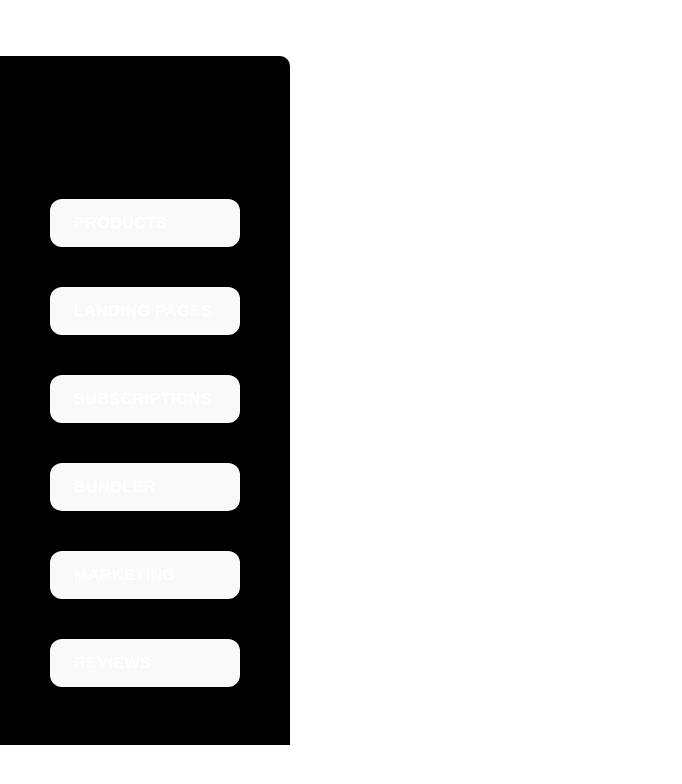
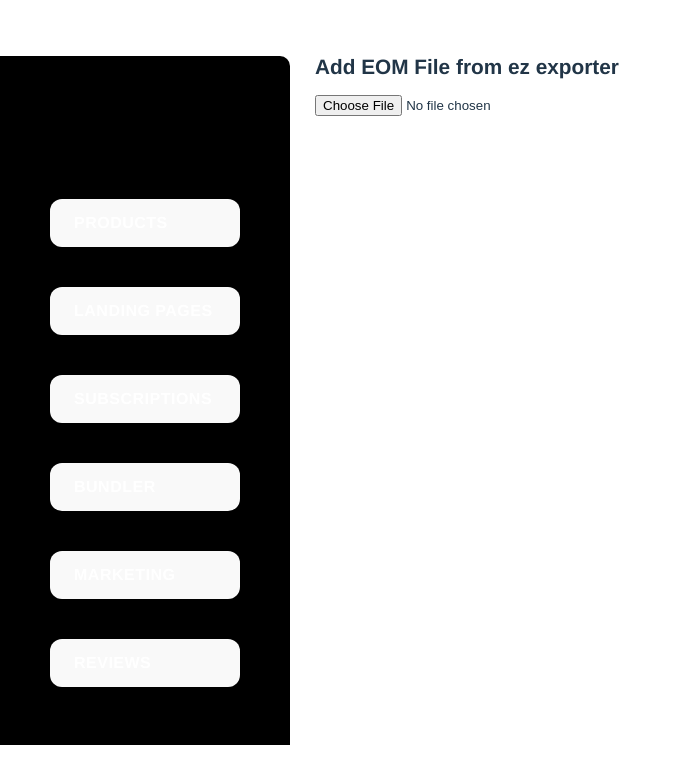
Before and after one commit to kukovisuals/subscription-anomaly, a React (Vite) app: page / in a window 1280 px wide. Both pictures are taken after a click on the button "BUNDLER". Shown: the top 784 px of the page, without its empty margins (0-682 px from the left). Built offline with nearby package versions, Linux system fonts and the light colour scheme; no server answers.

Commit message:
added upload option on custom bundler

```diff
--- a/src/App.jsx
+++ b/src/App.jsx
@@ -1,4 +1,5 @@
 import { useEffect, useState, useRef } from "react";
+import * as d3 from "d3";
 import { fileOrders, onlyProducts, landingPageArrs, reviewsStamps, setsBundles, customBundler } from './utilities/allFiles';
 import { productSales, subscriptionSales, landingPages, reviewsCleanup, reviewsTokens, marketingResources, allOrdersWithBundleInfo } from './utilities/allDataObjects';
 
@@ -33,6 +34,21 @@ function App() {
   const [loading, setLoading] = useState(true);
   const isFirstRender = useRef(true);
 
+  const handleFileUpload = (event) => {
+    const file = event.target.files[0];
+    if (!file) return;
+
+    const reader = new FileReader();
+    reader.onload = async (e) => {
+      const csvText = e.target.result;
+      const customBuildCsv = await allOrdersWithBundleInfo(customBundler);
+      setCustomBuildSet(customBuildCsv);
+      // const data = d3.csv(csvText);
+      console.log('CSV Data:', customBuildCsv);
+    };
+    reader.readAsText(file);
+  };
+
   useEffect(() => {
     if (!isFirstRender.current) return;
     isFirstRender.current = false;
@@ -47,9 +63,7 @@ function App() {
         const reviewsTextCsv = await reviewsTokens(reviewsStamps);
         // const inventoryDataCsv = await inventoryData(inventoryFiles);
         const marketingDataCsv = await marketingResources(setsBundles);
-        const customBuildCsv = await allOrdersWithBundleInfo(customBundler);
-
-        // const typesSetBuilder = customBuildCsv(customBuildCsv);
+        // const customBuildCsv = await allOrdersWithBundleInfo(customBundler);
 
         setSankeyData(suspiciousOrders);
         setProductData(productOrders);
@@ -57,7 +71,7 @@ function App() {
         setReviewsData(reviewsCsv);
         setTextReviewsData(reviewsTextCsv);
         setMarketingData(marketingDataCsv);
-        setCustomBuildSet(customBuildCsv);
+        // setCustomBuildSet(customBuildCsv);
 
         setSankeyDataRelief(suspiciousOrders.filter(order => order.items[0]?.subsType === "Custom Relief Bra Set Subscription Box"));
         setSankeyDataSupport(suspiciousOrders.filter(order => order.items[0]?.subsType === "Custom Support Bra Set Subscription Box"));
@@ -142,6 +156,13 @@ function App() {
 
         {view === "bundler" && (
           <div>
+            <h3>Add EOM File from ez exporter</h3>
+            <input
+              type="file"
+              accept=".csv"
+              placeholder="add file"
+              onChange={handleFileUpload}
+            />
             <CustomBuilder data={customBuildSet} containerId="d-custom-builder"/>
           </div>
         )}
--- a/src/utilities/allDataObjects.js
+++ b/src/utilities/allDataObjects.js
@@ -292,7 +292,7 @@ function cleanTokens(text) {
  * @param {Array} files - Array of file objects with { file, date }
  * @returns {Promise<Object>} Structured marketing performance data
  */
-export async function marketingResources(files) {
+export async function marketingResources([files]) {
   let allSessionData = [];
 
   // Process each CSV file
@@ -348,7 +348,7 @@ export async function marketingResources(files) {
         }
 
         return {
-          date: new Date(date),
+          date: new Date("2025-06-06"),
           landingUrl,
           urlType,
           urlPath,
```
